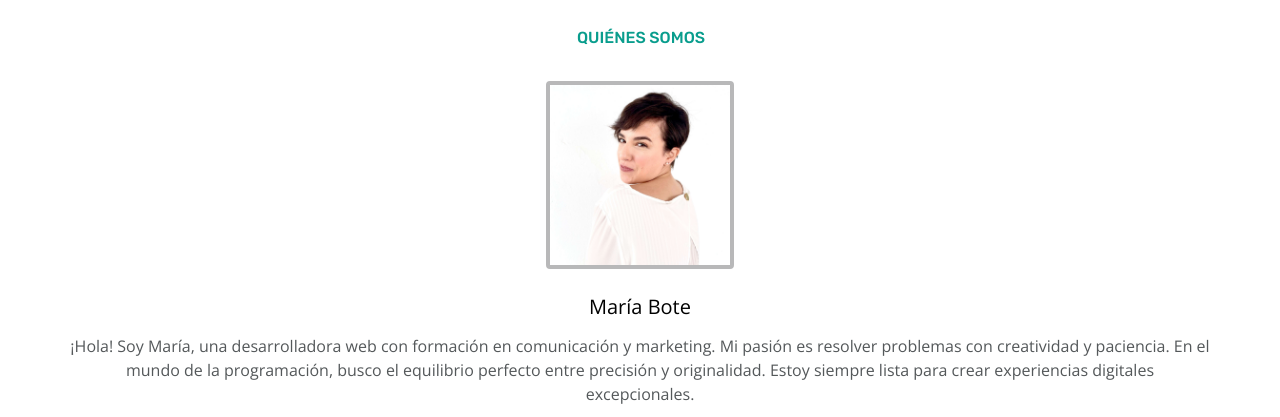
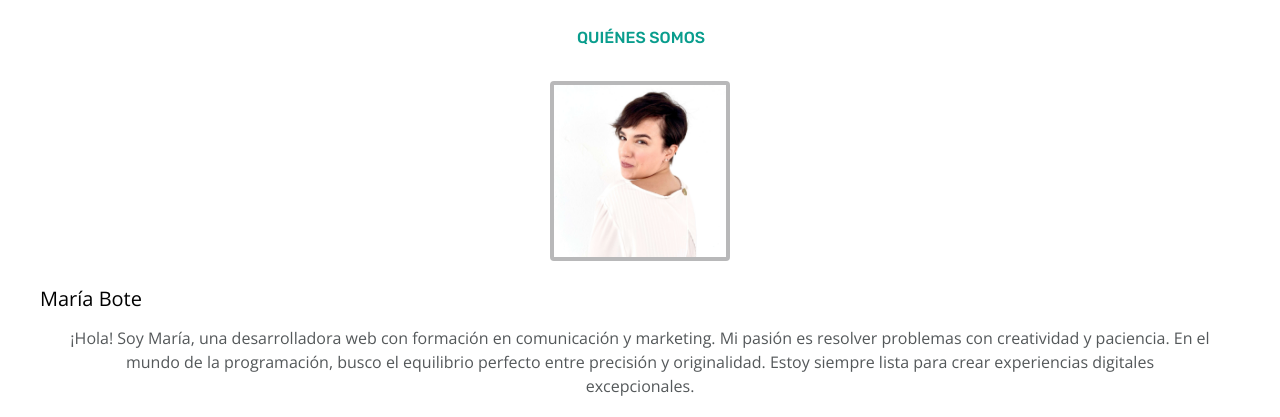
Before and after one commit to elenavesc/-SheCode-, a plain HTML site: page INDRA/index.html in a window 1280 px wide. Shown: the top 417 px of the page. Drawn offline with nearby package versions, Linux system fonts and the light colour scheme.

Commit message:
cambios members

```diff
--- a/INDRA/index.html
+++ b/INDRA/index.html
@@ -23,8 +23,8 @@
       </div>
       <div>
         <h3 class="name">María Bote</h3>
-      </div>
-      <span class="description"> ¡Hola! Soy María, una desarrolladora web con formación en comunicación y marketing. Mi
+        <span class="description"> ¡Hola! Soy María, una desarrolladora web con formación en comunicación y marketing.
+          Mi
           pasión es resolver problemas con creatividad y paciencia. En el mundo de la programación, busco el equilibrio
           perfecto entre precisión y originalidad. Estoy siempre lista para crear experiencias digitales excepcionales.
         </span>
--- a/INDRA/main.css
+++ b/INDRA/main.css
@@ -1,3 +1,8 @@
+* {
+  margin: 0;
+  padding: 0;
+  box-sizing: border-box;
+}
 .about-us {
   display: flex;
   flex-wrap: wrap;
@@ -72,7 +77,7 @@
 
 /* tablet */
 
-@media (min-width: 768px) and (max-width 1200px) {
+@media (min-width: 768px) and (max-width: 1200px) {
   .about-us {
     width: 768px;
     margin: 0 auto;
@@ -86,4 +91,8 @@
     width: 1200px;
     margin: 0 auto;
   }
+  #Maria {
+    display: flex;
+    flex-direction: row;
+  }
 }
```
Lines whose indentation alone changed are shown as unchanged.
